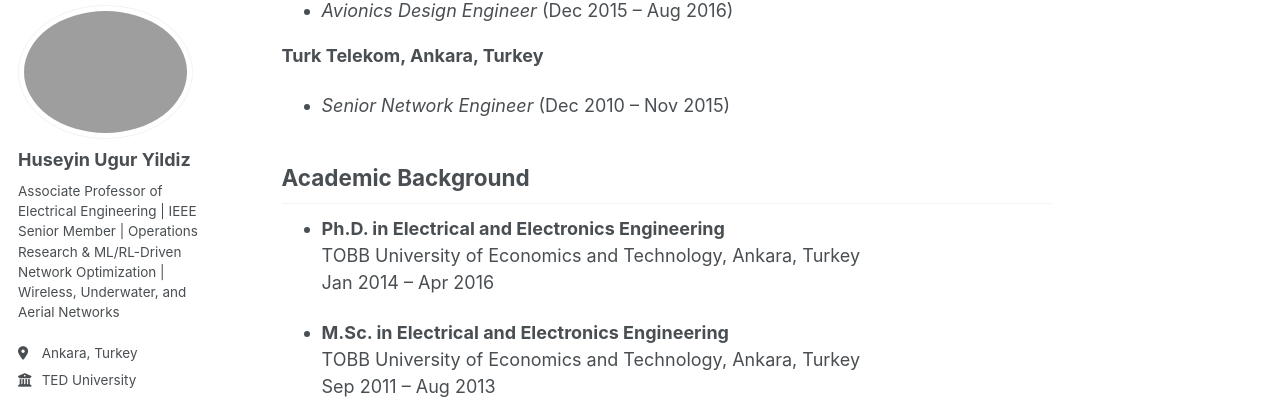
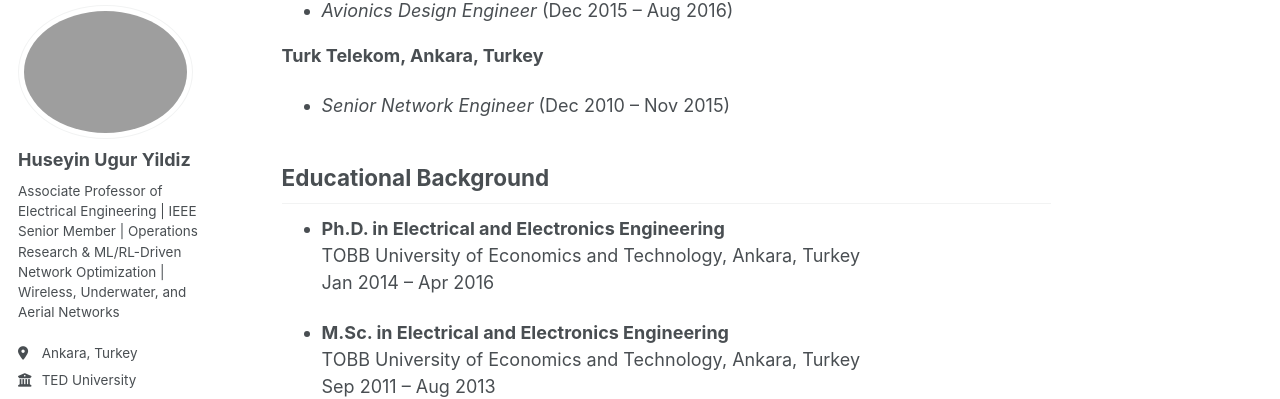
Before and after one commit to huguryildiz/huguryildiz.github.io, a Jekyll site: the page built from _pages/cv.md, in a window 1280 px wide and 900 px high, scrolled down 343 px. Shown: the part 96-495 px from the top of the window. Built offline with Jekyll 4.4.1, drawn with Linux system fonts in a browser that asks for light colours; some web fonts are replaced; a script bundle is joined from its source files by our own code; library files that are not in the unit come from our copies; a style sheet for code colours, icons or effects is not loaded.

Commit message:
Update cv.md

```diff
--- a/_pages/cv.md
+++ b/_pages/cv.md
@@ -20,7 +20,7 @@ Department of Electrical and Electronics Engineering
 **Turk Telekom, Ankara, Turkey**
 - *Senior Network Engineer* (Dec 2010 – Nov 2015)
 
-## Academic Background
+## Educational Background
 
 - **Ph.D. in Electrical and Electronics Engineering** <br>
 TOBB University of Economics and Technology, Ankara, Turkey <br>
```
